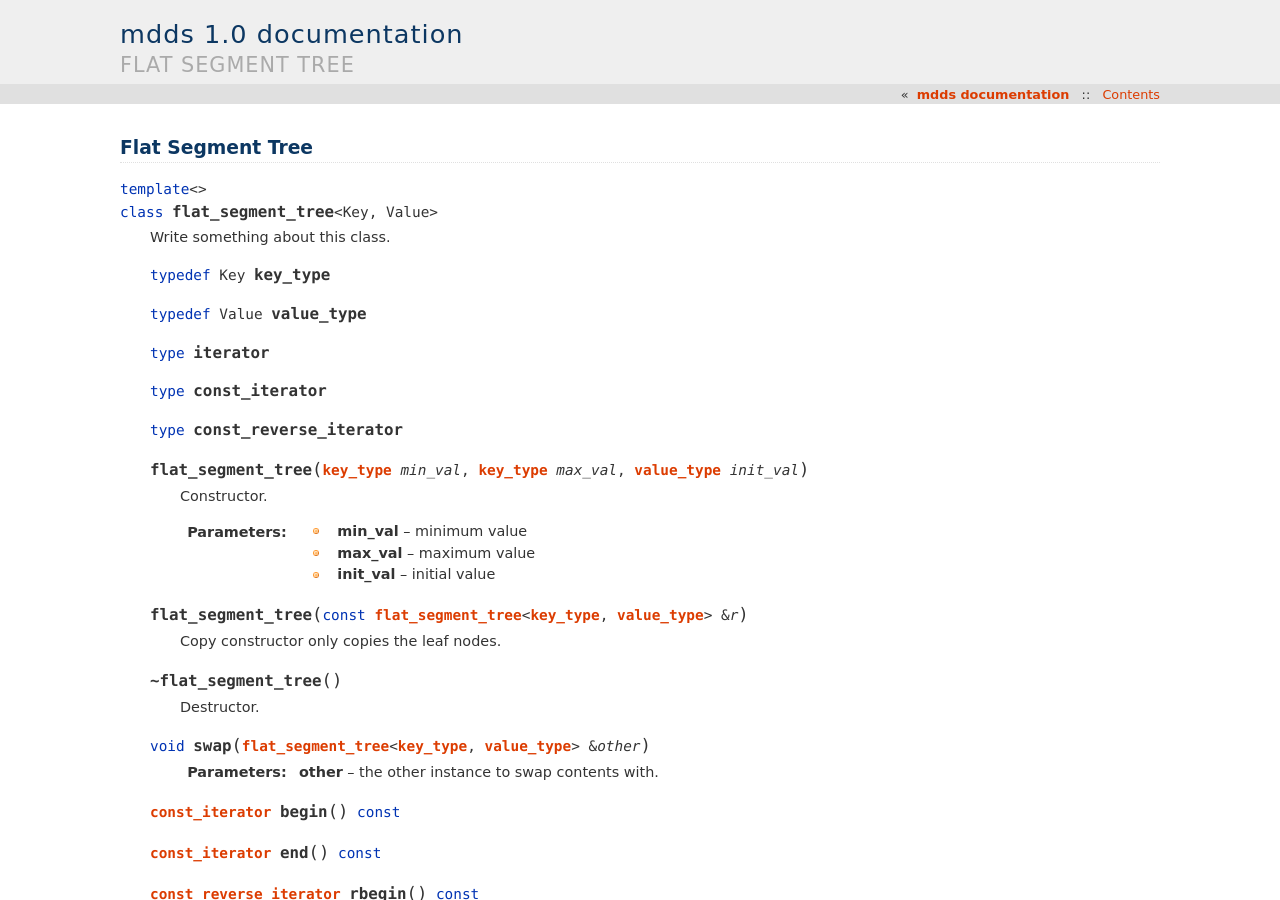
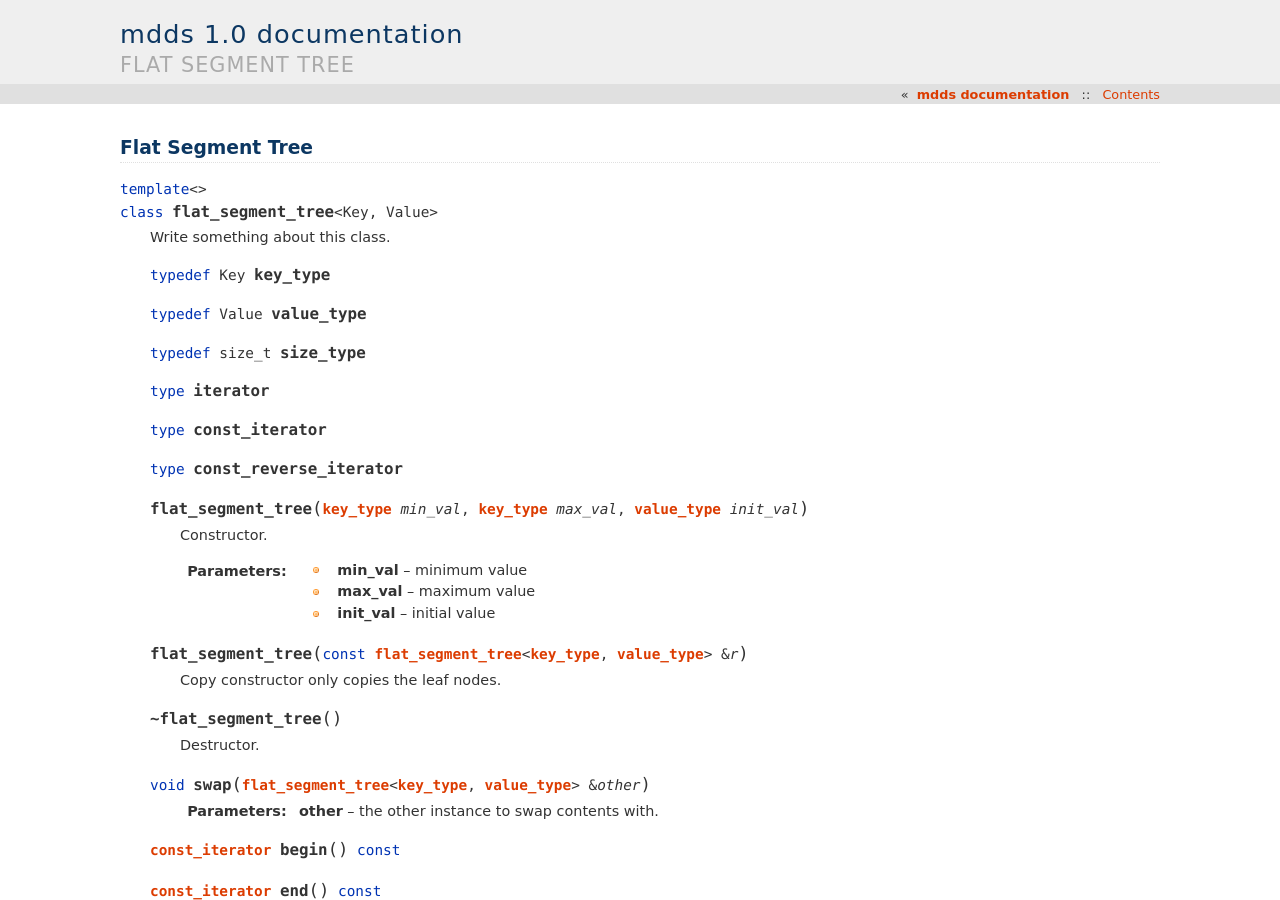
Before and after one commit to kohei-us/mdds, a Sphinx documentation site: the page built from doc/flat_segment_tree.rst, in a window 1280 px wide and 900 px high. Built offline with Sphinx 7.4.7, drawn with Linux system fonts in a browser that asks for light colours.

Commit message:
Define size_type, to be consistent with the other containers.

```diff
--- a/doc/flat_segment_tree.rst
+++ b/doc/flat_segment_tree.rst
@@ -12,6 +12,8 @@ Flat Segment Tree
    .. cpp:type:: Key key_type
 
    .. cpp:type:: Value value_type
+
+   .. cpp:type:: size_t size_type
 
    .. cpp:type:: iterator
 
@@ -131,7 +133,7 @@ Flat Segment Tree
 
       :return: default value.
 
-   .. cpp:function:: size_t leaf_size() const
+   .. cpp:function:: size_type leaf_size() const
 
       :return: number of leaf nodes.
 
```
Also changed, not shown: 2 other files.
